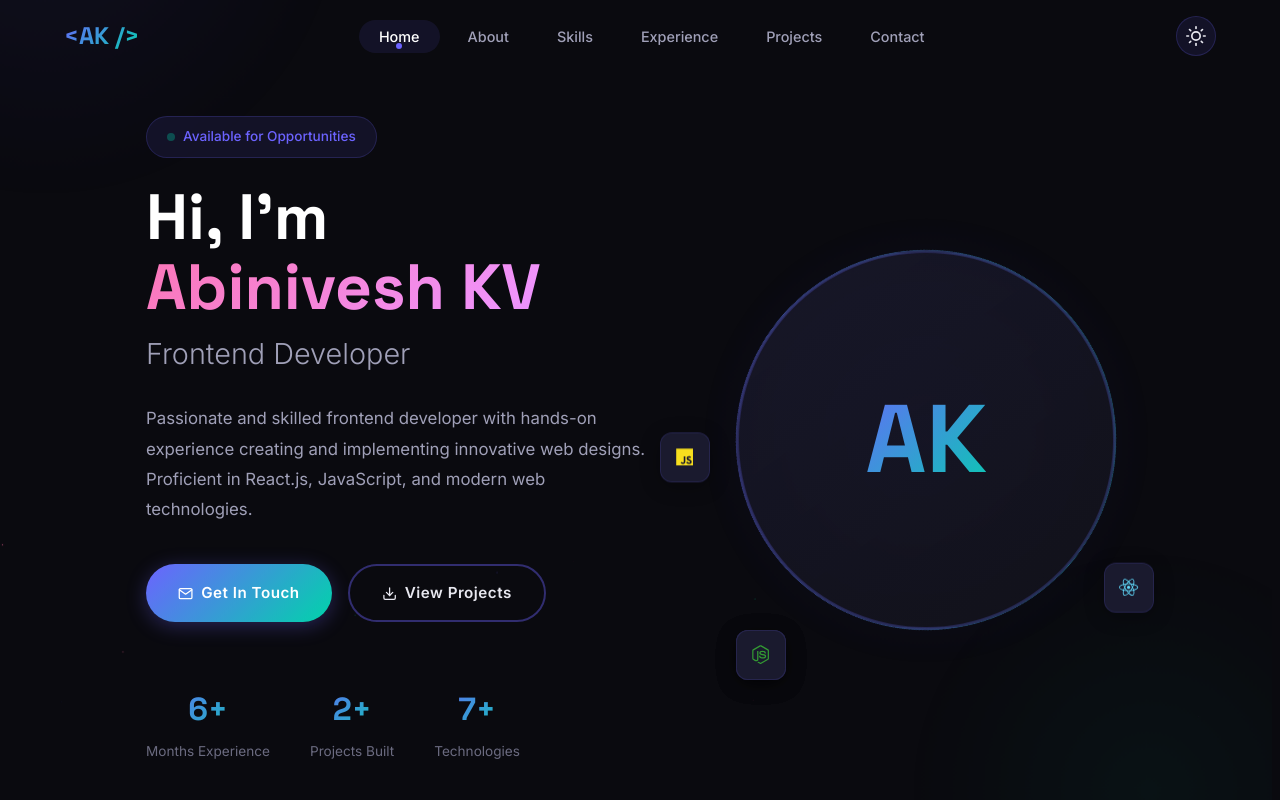
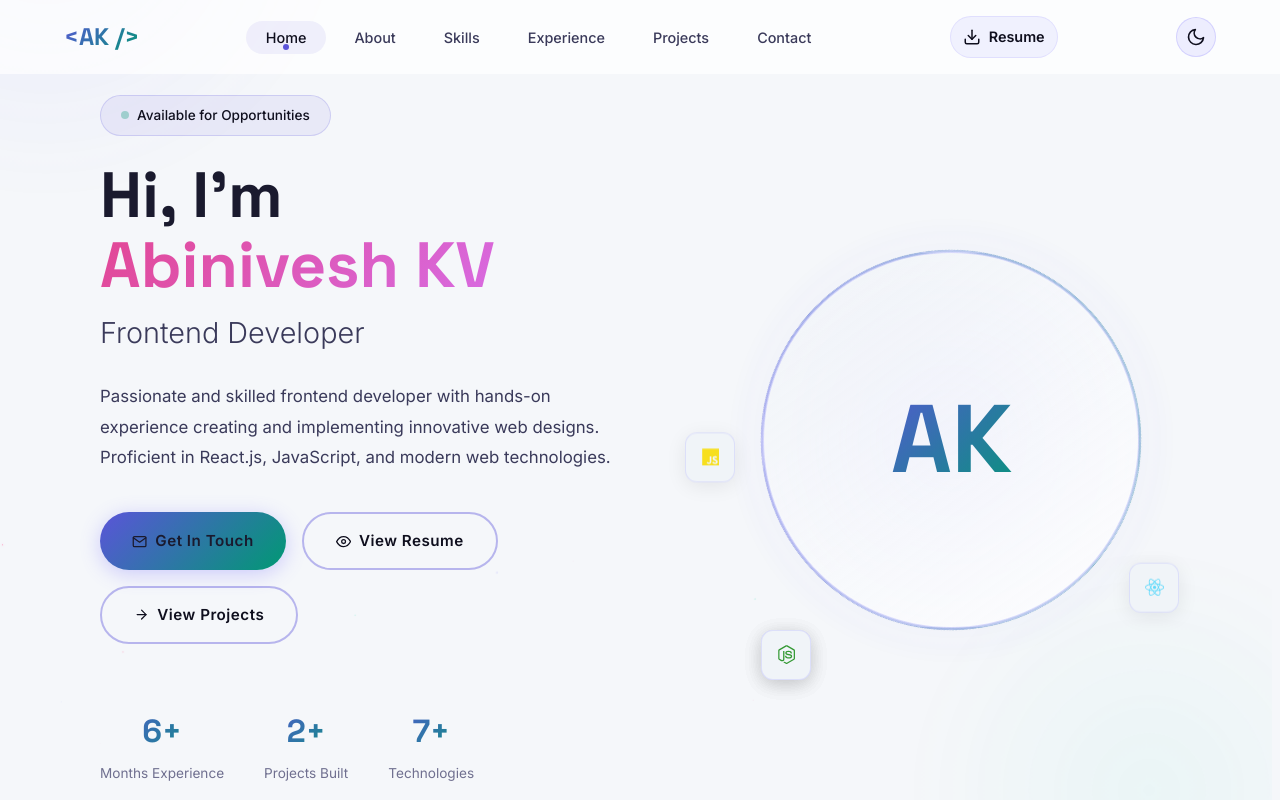
Before and after one commit to abinivesh1696/PERSONAL-PORTFOLIO, a React (Vite) app: page / in a window 1280 px wide. Shown: the top 800 px of the page. Built offline with nearby package versions, Linux system fonts and the light colour scheme.

Commit message:
Add resume button (view + download), default to light theme, persist preference

```diff
--- a/index.html
+++ b/index.html
@@ -6,6 +6,17 @@
     <meta name="description" content="Abinivesh KV - Frontend Developer Portfolio. Passionate and skilled developer specializing in React.js, JavaScript, and modern web technologies." />
     <meta name="keywords" content="Abinivesh KV, Frontend Developer, React, JavaScript, Portfolio, Web Developer, Chennai" />
     <meta name="author" content="Abinivesh KV" />
+    <script>
+      (function() {
+        try {
+          // Force initial theme to light and persist preference
+          localStorage.setItem('isDarkMode', JSON.stringify(false));
+          document.documentElement.setAttribute('data-theme', 'light');
+        } catch (e) {
+          // ignore
+        }
+      })();
+    </script>
     <link rel="preconnect" href="https://fonts.googleapis.com">
     <link rel="preconnect" href="https://fonts.gstatic.com" crossorigin>
     <link href="https://fonts.googleapis.com/css2?family=Inter:wght@300;400;500;600;700;800;900&family=Space+Grotesk:wght@400;500;600;700&display=swap" rel="stylesheet">
--- a/src/App.jsx
+++ b/src/App.jsx
@@ -14,10 +14,21 @@ import BackToTop from './components/BackToTop'
 
 function App() {
   const [activeSection, setActiveSection] = useState('home')
-  const [isDarkMode, setIsDarkMode] = useState(true)
+  const [isDarkMode, setIsDarkMode] = useState(() => {
+    try {
+      const saved = localStorage.getItem('isDarkMode')
+      return saved !== null ? JSON.parse(saved) : false
+    } catch (e) {
+      return false
+    }
+  })
 
   useEffect(() => {
-    // Apply theme to document
+    // persist preference and apply theme to document
+    try {
+      localStorage.setItem('isDarkMode', JSON.stringify(isDarkMode))
+    } catch (e) {}
+
     if (isDarkMode) {
       document.documentElement.setAttribute('data-theme', 'dark')
     } else {
--- a/src/components/Hero.jsx
+++ b/src/components/Hero.jsx
@@ -1,5 +1,5 @@
 import { motion } from 'framer-motion'
-import { FiDownload, FiMail } from 'react-icons/fi'
+import { FiMail, FiArrowRight, FiEye } from 'react-icons/fi'
 import { FaReact, FaNodeJs, FaHtml5, FaCss3Alt, FaJs } from 'react-icons/fa'
 
 const Hero = () => {
@@ -31,8 +31,12 @@ const Hero = () => {
               <FiMail />
               Get In Touch
             </a>
+            <a href="/resume.pdf" className="btn btn-outline" target="_blank" rel="noopener noreferrer" aria-label="View resume">
+              <FiEye />
+              View Resume
+            </a>
             <a href="#projects" className="btn btn-outline">
-              <FiDownload />
+              <FiArrowRight />
               View Projects
             </a>
           </div>
--- a/src/components/Navbar.jsx
+++ b/src/components/Navbar.jsx
@@ -1,5 +1,5 @@
 import { useState, useEffect } from 'react'
-import { FiSun, FiMoon } from 'react-icons/fi'
+import { FiSun, FiMoon, FiDownload } from 'react-icons/fi'
 
 const Navbar = ({ activeSection, isDarkMode, setIsDarkMode }) => {
   const [scrolled, setScrolled] = useState(false)
@@ -61,6 +61,17 @@ const Navbar = ({ activeSection, isDarkMode, setIsDarkMode }) => {
           <span></span>
           <span></span>
         </button>
+        <a
+          className="resume-btn"
+          href="/resume.pdf"
+          download
+          aria-label="Download resume"
+          title="Download resume"
+        >
+          <FiDownload size={18} />
+          <span className="resume-text">Resume</span>
+        </a>
+
         <button
           className="theme-toggle"
           onClick={() => setIsDarkMode(!isDarkMode)}
--- a/src/index.css
+++ b/src/index.css
@@ -391,6 +391,32 @@ button {
   background: rgba(108, 99, 255, 0.2);
   border-color: var(--accent-primary);
   transform: rotate(20deg);
+}
+
+/* ===== RESUME BUTTON ===== */
+.resume-btn {
+  display: inline-flex;
+  align-items: center;
+  gap: 8px;
+  padding: 8px 12px;
+  border-radius: 999px;
+  background: rgba(108, 99, 255, 0.08);
+  border: 1px solid rgba(108, 99, 255, 0.12);
+  color: var(--text-primary);
+  font-weight: 600;
+  text-decoration: none;
+  transition: all var(--transition-fast);
+  margin-left: 12px;
+}
+
+.resume-btn:hover {
+  background: rgba(108, 99, 255, 0.16);
+  transform: translateY(-2px);
+}
+
+.resume-text {
+  display: inline-block;
+  font-size: 0.9rem;
 }
 
 /* ===== HERO ===== */
```
Also changed, not shown: public/resume.txt (added), 1 other file (tests, documents, lock files or other folders).
